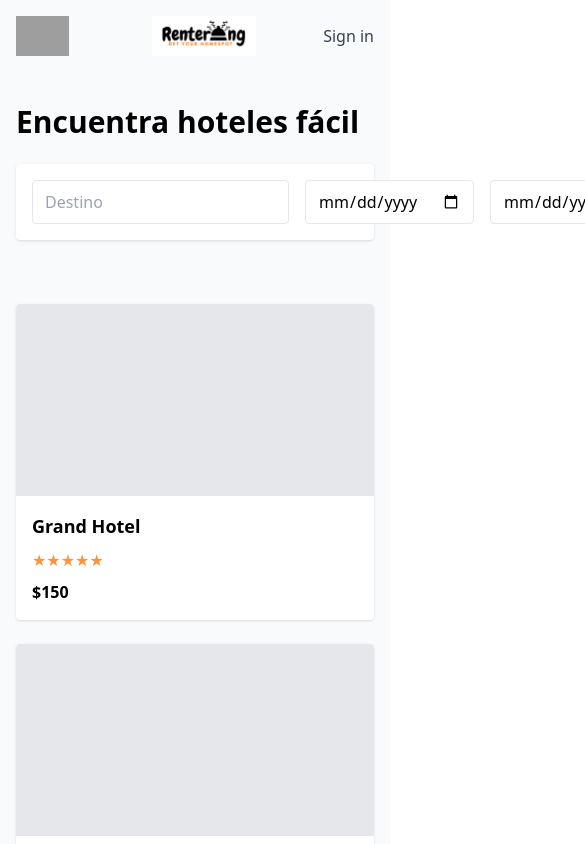
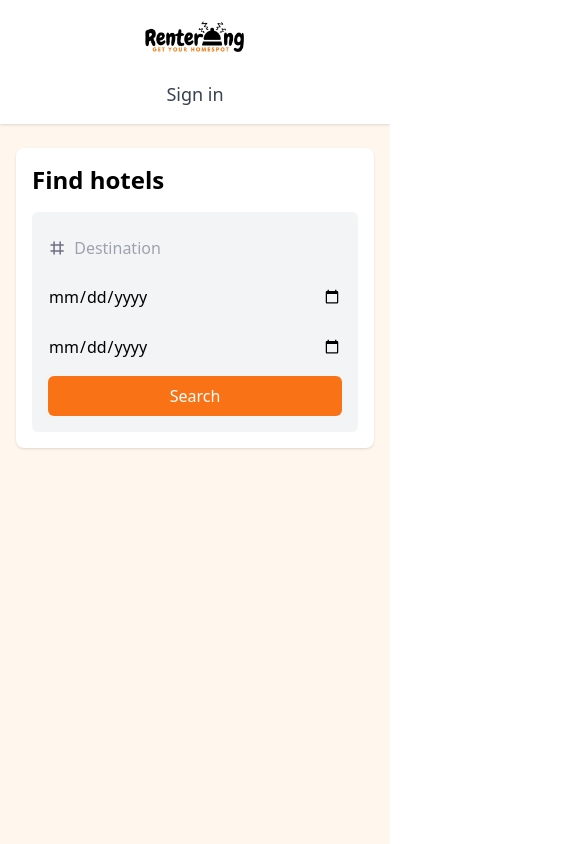
Before and after one commit to Kakoroussos/rentering-booking, a Next.js app: page / in a window 390 px wide. Shown: the top 844 px of the page, 585 px wide, since content can reach past the window. Built offline with nearby package versions, Linux system fonts and the light colour scheme; grey boxes are pictures that could not be loaded.

Commit message:
Añadir Home responsive con mock search

```diff
--- a/pages/index.tsx
+++ b/pages/index.tsx
@@ -1,63 +1,84 @@
 import Head from 'next/head'
 
 export default function Home() {
-  const hotels = [
-    { name: 'Grand Hotel', price: 150 },
-    { name: 'Ocean View Hotel', price: 210 },
-    { name: 'Cityscape Hotel', price: 130 },
-    { name: 'Downtown Inn', price: 95 }
-  ]
-
   return (
     <>
       <Head>
-        <title>Rentering – Get Your Homespot</title>
-        <meta name="description" content="Reserva tu hotel fácilmente con Rentering" />
+        <title>Rentering – Home</title>
+        <link rel="icon" href="/assets/logos/ICONOFINAL.png" />
       </Head>
-
-      <main className="min-h-screen bg-gray-50">
-        <header className="max-w-4xl mx-auto py-4 flex justify-between items-center px-4">
-          <img
-  src="/assets/logos/ICONOFINAL.png"
-  alt="Rentering Icon"
-  className="h-10"
-/>
-<img
-  src="/assets/logos/logo.png"
-  alt="Rentering Logo"
-  className="h-10 ml-4"
-/>
-
-          <a href="#" className="text-gray-700 hover:text-gray-900">Sign in</a>
+      <div className="bg-orange-50 min-h-screen font-sans">
+        <header className="bg-white shadow">
+          <div className="max-w-4xl mx-auto py-4 px-4 flex flex-col sm:flex-row items-center justify-between gap-4">
+            <img src="/assets/logos/logo.png" alt="Rentering Logo" className="h-12 md:h-24" />
+            <a href="#" className="text-gray-700 hover:text-gray-900 text-lg">Sign in</a>
+          </div>
         </header>
-
-        <section className="max-w-4xl mx-auto px-4 py-8">
-          <h1 className="text-3xl font-bold mb-6">Encuentra hoteles fácil</h1>
-          <div className="bg-white shadow rounded p-4 flex space-x-4">
-            <input type="text" placeholder="Destino" className="flex-1 border rounded px-3 py-2" />
-            <input type="date" className="border rounded px-3 py-2" />
-            <input type="date" className="border rounded px-3 py-2" />
-            <button className="bg-orange-500 text-white px-4 py-2 rounded">Buscar</button>
-          </div>
-        </section>
-
-        <section className="max-w-4xl mx-auto px-4 py-8 grid grid-cols-1 md:grid-cols-2 gap-6">
-          {hotels.map((hotel, i) => (
-            <div key={i} className="bg-white shadow rounded overflow-hidden">
-              <div className="h-48 bg-gray-200" /> {/* placeholder imagen */}
-              <div className="p-4">
-                <h2 className="text-lg font-semibold">{hotel.name}</h2>
-                <div className="flex items-center mt-2">
-                  {[...Array(5)].map((_, j) => (
-                    <span key={j} className="text-orange-400">★</span>
-                  ))}
-                </div>
-                <p className="mt-2 font-bold">${hotel.price}</p>
+        <main className="max-w-4xl mx-auto px-4 py-6">
+          <section className="bg-white rounded-lg shadow p-4 mb-6">
+            <h1 className="text-2xl md:text-4xl font-bold mb-4">Find hotels</h1>
+            <div className="bg-gray-100 rounded-md p-4 flex flex-col md:flex-row gap-2">
+              <div className="flex-1 flex items-center gap-2">
+                <svg className="h-5 w-5 text-gray-500" fill="none" stroke="currentColor" viewBox="0 0 24 24">
+                  <path strokeLinecap="round" strokeLinejoin="round" strokeWidth="2"
+                        d="M8 4v16m8-16v16M4 8h16M4 16h16"/>
+                </svg>
+                <input id="destination" type="text" placeholder="Destination"
+                  className="w-full bg-transparent focus:outline-none py-2" />
               </div>
+              <input id="fromDate" type="date"
+                className="w-full md:w-auto bg-transparent focus:outline-none py-2" />
+              <input id="toDate" type="date"
+                className="w-full md:w-auto bg-transparent focus:outline-none py-2" />
+              <button id="searchBtn"
+                className="w-full md:w-auto bg-orange-500 text-white px-4 py-2 rounded-md">
+                Search
+              </button>
             </div>
-          ))}
-        </section>
-      </main>
+          </section>
+          <section id="hotels" className="grid grid-cols-1 sm:grid-cols-2 gap-4">
+            {/* Aquí se inyectarán las cards con JS */}
+          </section>
+        </main>
+      </div>
+      <script
+        dangerouslySetInnerHTML={{
+          __html: `
+            const hotels = [
+              {name: "Grand Hotel", price: 150, stars: 5, city: "Madrid"},
+              {name: "Ocean View Hotel", price: 210, stars: 5, city: "Barcelona"},
+              {name: "Cityscape Hotel", price: 130, stars: 4, city: "Madrid"},
+              {name: "Downtown Inn", price: 95, stars: 3, city: "Valencia"}
+            ];
+            function renderHotels(list) {
+              const c = document.getElementById('hotels');
+              c.innerHTML = '';
+              list.forEach(h => {
+                const stars = '★'.repeat(h.stars);
+                const card = document.createElement('div');
+                card.className = 'bg-white rounded-lg shadow overflow-hidden';
+                card.innerHTML = \`
+                  <img src="https://via.placeholder.com/600x300" alt="\${h.name}"
+                       class="w-full h-40 sm:h-48 object-cover"/>
+                  <div class="p-4">
+                    <h2 class="text-lg md:text-xl font-semibold">\${h.name}</h2>
+                    <div class="flex items-center mt-2 text-orange-400">\${stars}</div>
+                    <p class="mt-2 text-base md:text-lg font-bold">$\${h.price}</p>
+                  </div>\`;
+                c.appendChild(card);
+              });
+            }
+            document.getElementById('searchBtn').addEventListener('click', () => {
+              const dest = document.getElementById('destination').value.trim().toLowerCase();
+              const filtered = hotels.filter(h =>
+                !dest || h.city.toLowerCase().includes(dest)
+              );
+              renderHotels(filtered);
+            });
+            renderHotels(hotels);
+          `
+        }}
+      />
     </>
   )
 }
```
